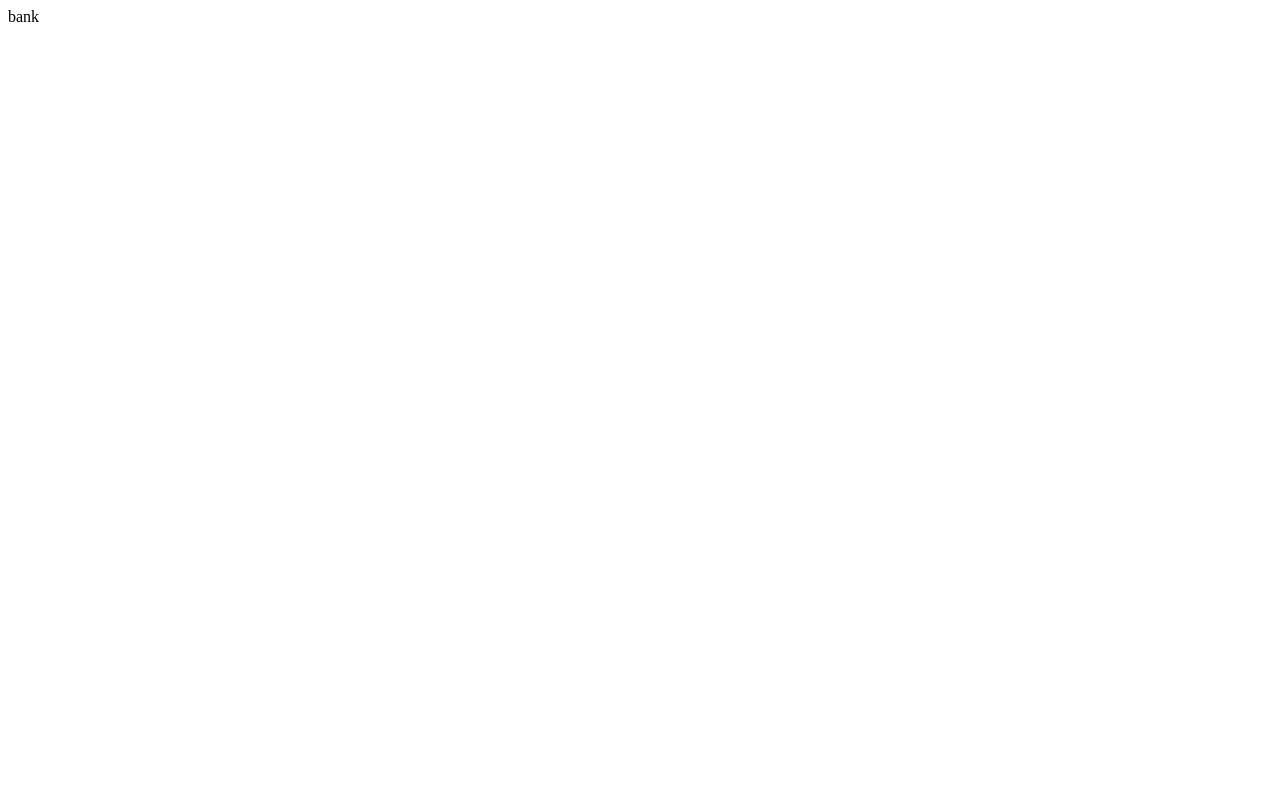
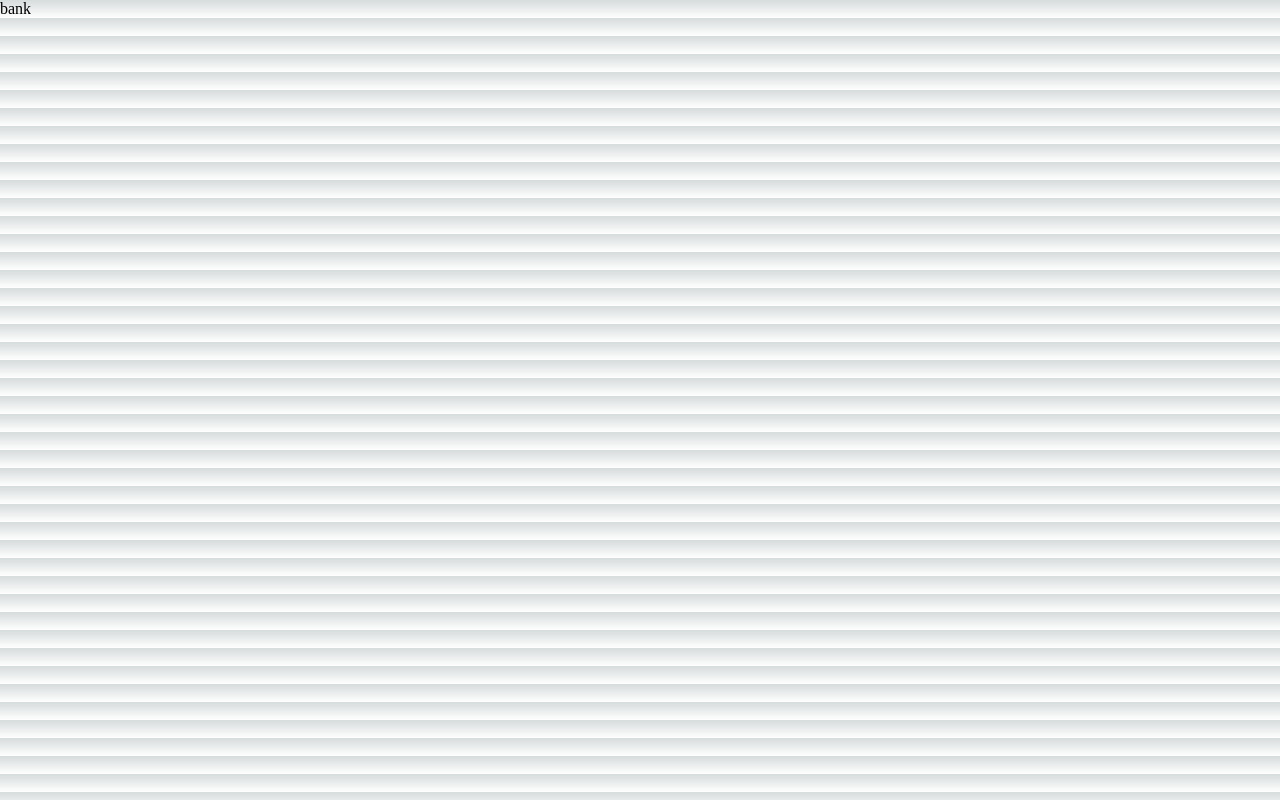
Before and after one commit to JoaoPedroLage/ABAS---TEST-DEV-FRONTEND, a Next.js app: page /list-screen in a window 1280 px wide. Built offline with nearby package versions, Linux system fonts and the light colour scheme.

Commit message:
feat: add provider to app next confg

```diff
--- /dev/null
+++ b/src/pages/_app.tsx
@@ -0,0 +1,13 @@
+import '@/styles/globals.css';
+import type { AppProps } from 'next/app';
+import AppProvider from '@/context/AppProvider';
+
+export default function App({ Component, pageProps }: AppProps) {
+  return (
+    <>
+      <AppProvider>
+        <Component {...pageProps} />
+      </AppProvider>
+    </>
+  )
+}
```
